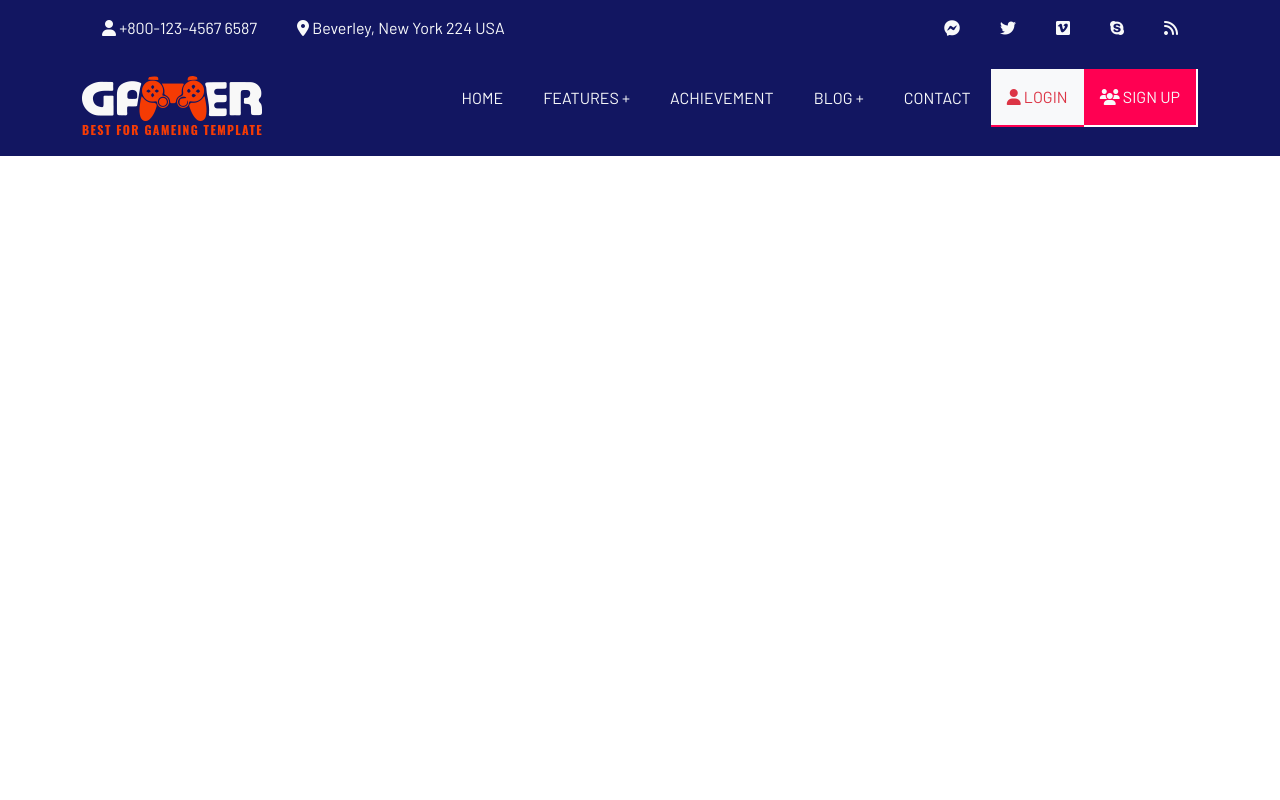
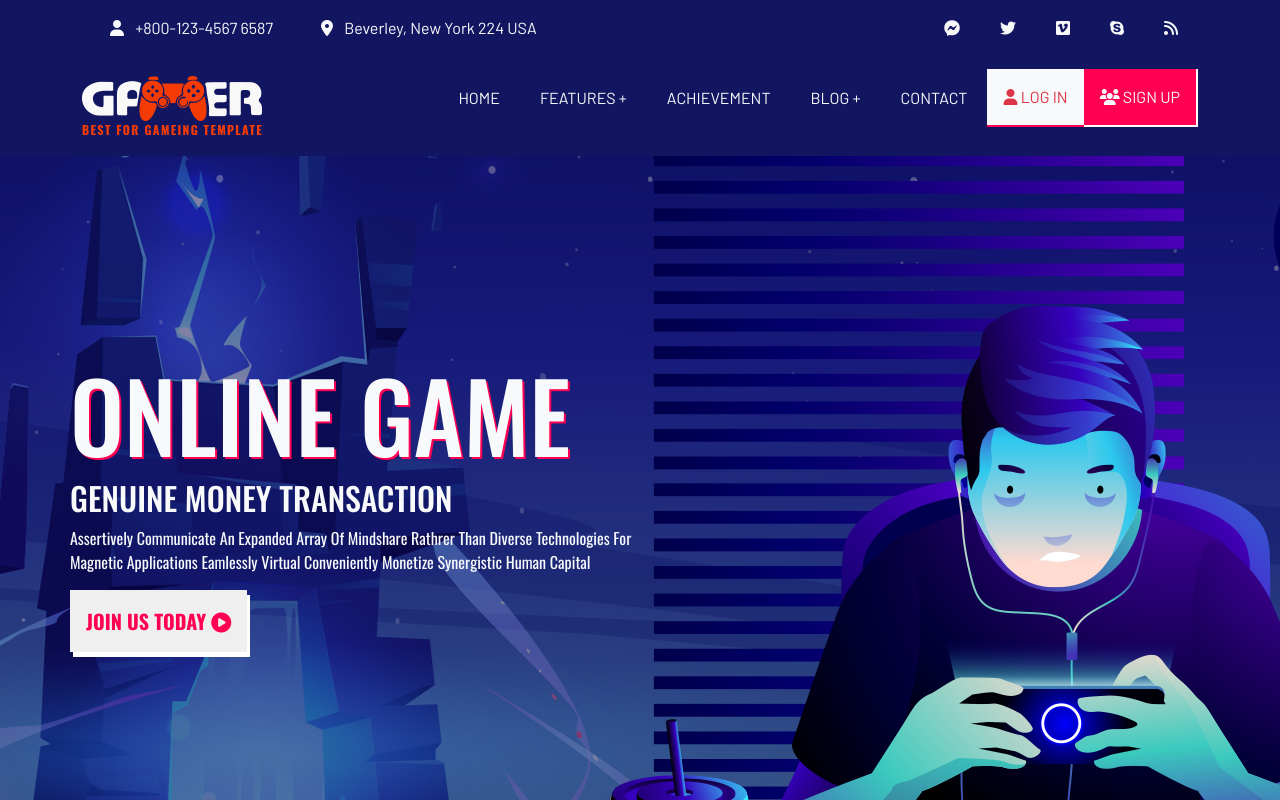
Before and after one commit to federicomanni97/proj-html-vuejs, a Vue app: page / in a window 1280 px wide. Shown: the top 800 px of the page. Built offline with nearby package versions, Linux system fonts and the light colour scheme.

Commit message:
jumbotron setup added

```diff
--- a/src/App.vue
+++ b/src/App.vue
@@ -1,18 +1,29 @@
 <template>
       <HeaderComponent/>
+      <div class="bgJumbotron">
+        <JumbotronComponent/>
+      </div>
 </template>
 
 
 <script>
 import HeaderComponent from './components/HeaderComponent.vue';
+import JumbotronComponent from './components/JumbotronComponent.vue';
   export default {
     components: {
       HeaderComponent,
+      JumbotronComponent,
     }
   }
 </script>
 
 <style lang="scss" scoped>
 @use './assets/styles/partials/variables' as *;
+.bgJumbotron{
+        background-image: url('/images/bg.jpg');
+        background-repeat: no-repeat;
+        background-position: center;
+        height: 50rem;
+    }
 
 </style>
--- a/src/assets/styles/main.scss
+++ b/src/assets/styles/main.scss
@@ -1,5 +1,6 @@
 @use './partials/variables' as *;
 @import url('https://fonts.googleapis.com/css2?family=Barlow:ital,wght@0,100;0,400;0,500;0,600;0,700;0,800;1,500&display=swap');
+@import url('https://fonts.googleapis.com/css2?family=Oswald:wght@300;400;500;600;700&display=swap');
 @import 'bootstrap/scss/bootstrap';
 
 $fa-font-path: '../webfonts';
@@ -8,6 +9,6 @@ $fa-font-path: '../webfonts';
 @import '@fortawesome/fontawesome-free/scss/regular.scss';
 @import '@fortawesome/fontawesome-free/scss/brands.scss';
 
-*{
+body{
     font-family: 'Barlow', sans-serif;
 }
--- a/src/components/HeaderComponent.vue
+++ b/src/components/HeaderComponent.vue
@@ -1,10 +1,10 @@
 <template>
         <div class="navstyle text-light pt-3">
             <div class="container d-flex justify-content-between">
-                    <div>
+                    <div class="">
                         <ul class="d-flex align-items-center list-unstyled">
-                            <li><i class="fa-solid fa-user"></i> +800-123-4567 6587</li>
-                            <li><i class="fa-solid fa-location-dot"></i> Beverley, New York 224 USA</li>
+                            <li><i class="fa-solid fa-user px-2"></i> +800-123-4567 6587</li>
+                            <li><i class="fa-solid fa-location-dot px-2"></i> Beverley, New York 224 USA</li>
                         </ul>
                     </div>
                     <div>
@@ -29,7 +29,7 @@
                             <a class="nav-link" href="#">{{ navs }}</a>
                         </li>
                         <li class="text-danger bg-light borderbutton1 p-3">
-                            <a class="nav-link disabled" href="#"><i class="fa-solid fa-user"></i> Login</a>
+                            <a class="nav-link disabled" href="#"><i class="fa-solid fa-user"></i> Log in</a>
                         </li>
                         <li class="bgbutton borderbutton2 p-3">
                             <a class="nav-link disabled" href="#"><i class="fa-solid fa-users"></i> Sign Up</a>
--- /dev/null
+++ b/src/components/JumbotronComponent.vue
@@ -0,0 +1,53 @@
+<template>
+    <div class=" container text-light mainjumbo">
+        <div class="row">
+            <div class=" col-12">
+                <div class="col-6">
+                    <h1 class="text-uppercase">Online Game</h1>
+                    <h3 class="text-uppercase">Genuine Money Transaction</h3>
+                    <p>Assertively Communicate An Expanded Array Of Mindshare Rathrer Than Diverse Technologies For Magnetic Applications Eamlessly Virtual Conveniently Monetize Synergistic Human Capital</p>
+                    <button class="boxshadow text-uppercase p-3 fw-bold fs-5">Join Us Today <i class="fa-solid fa-circle-play"></i></button>
+                </div>
+            </div>
+        </div>
+    </div>
+</template>
+<script>
+import { store } from '../data/store'
+export default {
+    setup () {
+
+
+        return {
+            store
+        }
+    }
+}
+</script>
+
+<style lang="scss" scoped>
+@import url('https://fonts.googleapis.com/css2?family=Oswald:wght@300;400;500;600;700&display=swap');
+
+.mainjumbo{
+    font-family: "Oswald", sans-serif;
+    padding: 200px 0px;
+}
+
+h1{
+    font-size: 6rem;
+    text-shadow: 2px 2px var(--color-lightred);
+}
+
+h3{
+    font-size: 2rem;
+}
+
+button{
+    color: var(--color-lightred);
+}
+.boxshadow{
+    box-shadow: 3px 5px white;
+    border-style: none;
+}
+
+</style>
```
